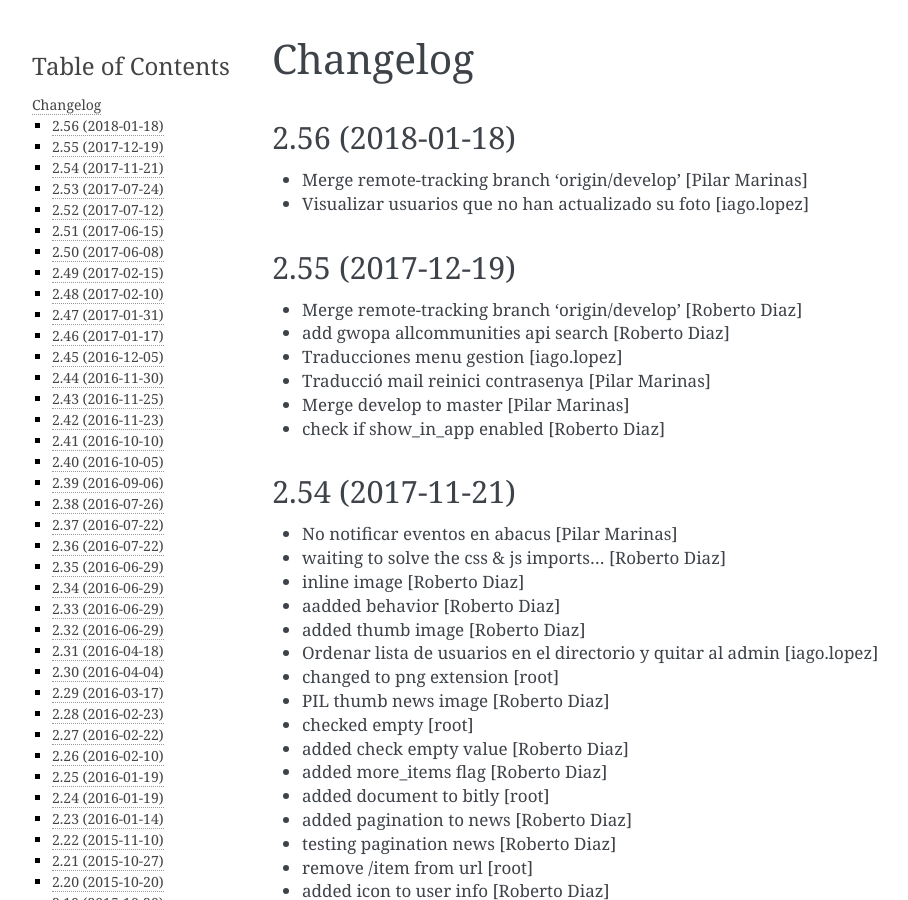
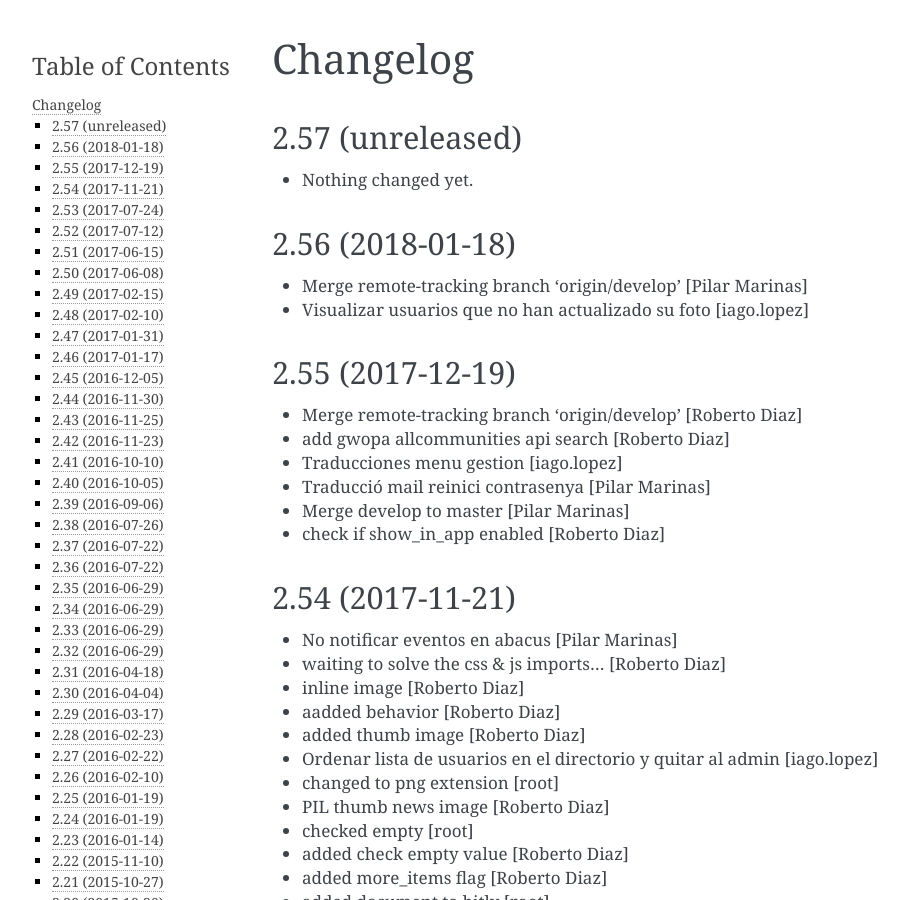
Before and after one commit to UPCnet/ulearn.core, a Sphinx documentation site: the page built from docs/HISTORY.rst, in a window 1280 px wide and 900 px high. Shown: the whole window, without its empty margins (148-1056 px from the left). Built offline with Sphinx 7.4.7, drawn with Linux system fonts in a browser that asks for light colours; pages that are not in the unit, such as notebooks, are missing from menus.

Commit message:
Back to development: 2.57

```diff
--- a/docs/HISTORY.rst
+++ b/docs/HISTORY.rst
@@ -1,5 +1,11 @@
 Changelog
 =========
+
+2.57 (unreleased)
+-----------------
+
+- Nothing changed yet.
+
 
 2.56 (2018-01-18)
 -----------------
--- a/setup.py
+++ b/setup.py
@@ -1,7 +1,7 @@
 from setuptools import setup, find_packages
 import os
 
-version = '2.56'
+version = '2.57.dev0'
 
 README = open('README.rst').read()
 HISTORY = open(os.path.join('docs', 'HISTORY.rst')).read()
```
